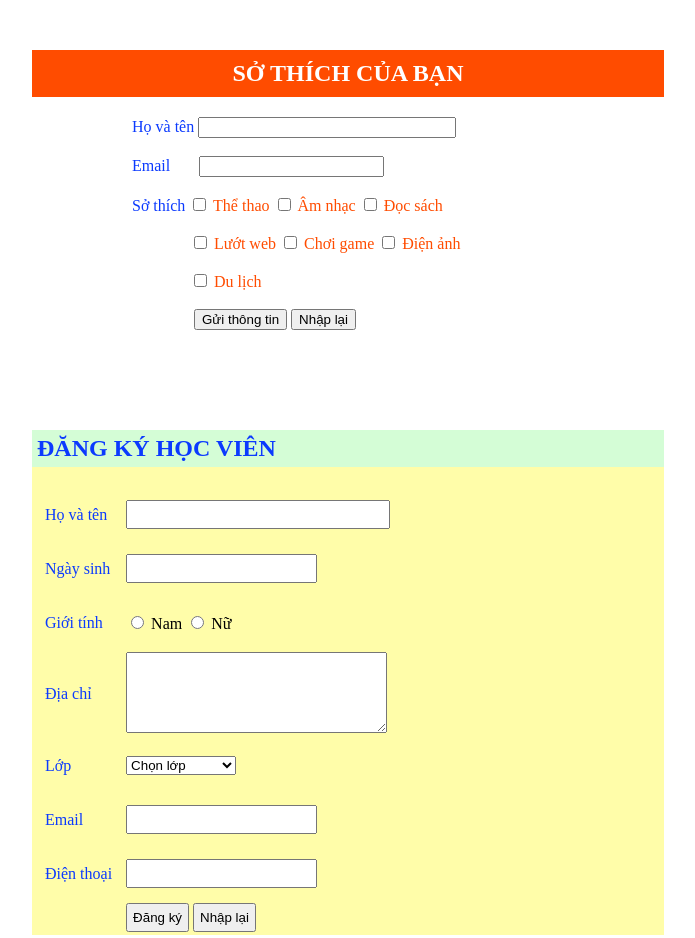
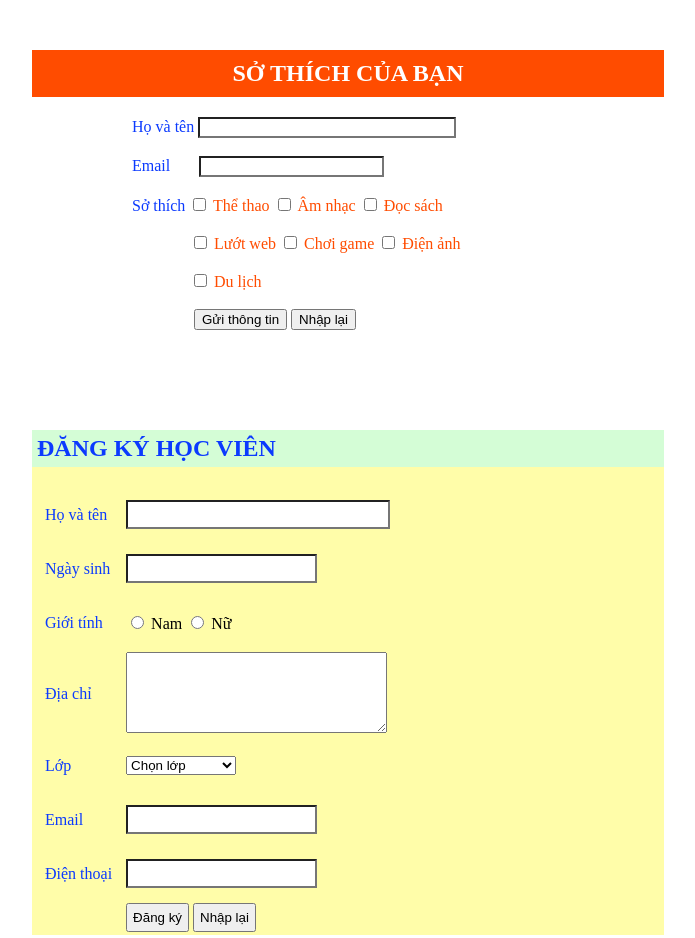
Before and after one commit to trungtashi/exe-create-form-basic, a plain HTML site: page index.html in a window 1280 px wide. Shown: the whole page, without its empty margins (292-987 px from the left). Drawn offline with Linux system fonts and the light colour scheme.

Commit message:
Update bài tập form đơn giản

```diff
--- a/style.css
+++ b/style.css
@@ -9,6 +9,9 @@
     text-align: center;
     text-transform: uppercase;
 
+}
+input{
+    box-shadow: 0 0;
 }
 .margin-left{
     margin-left: 62px;
```
